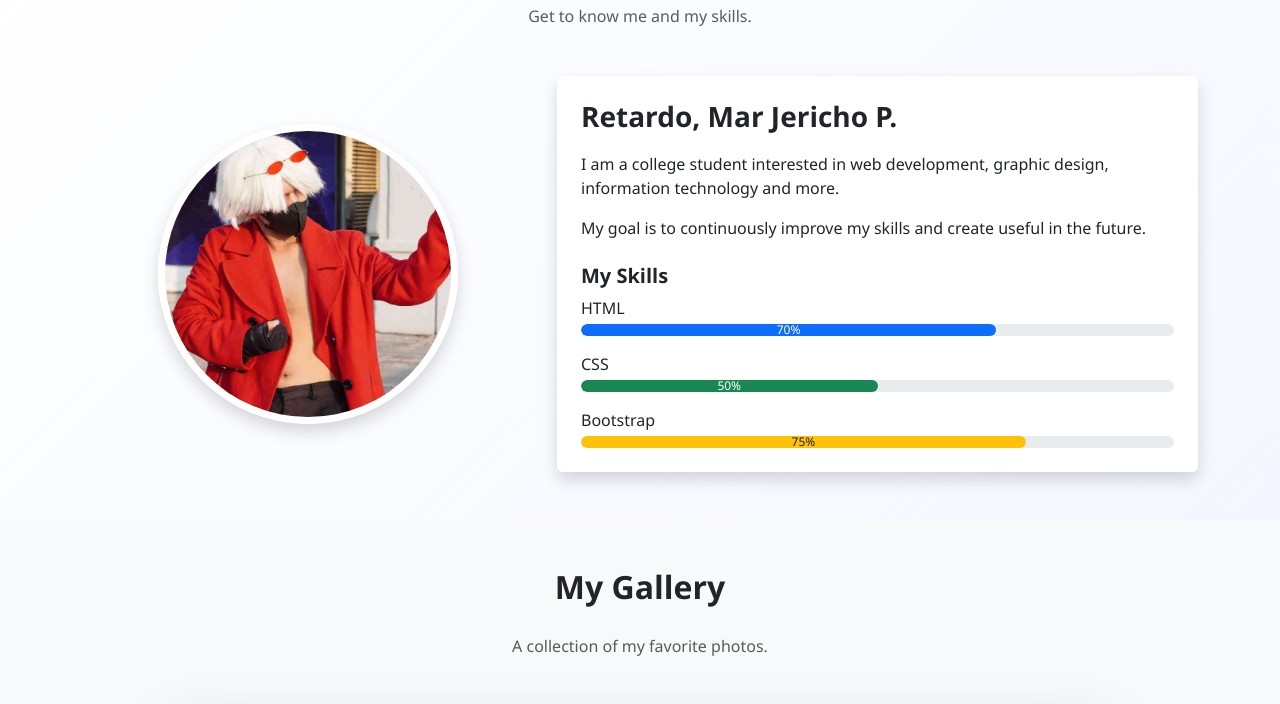
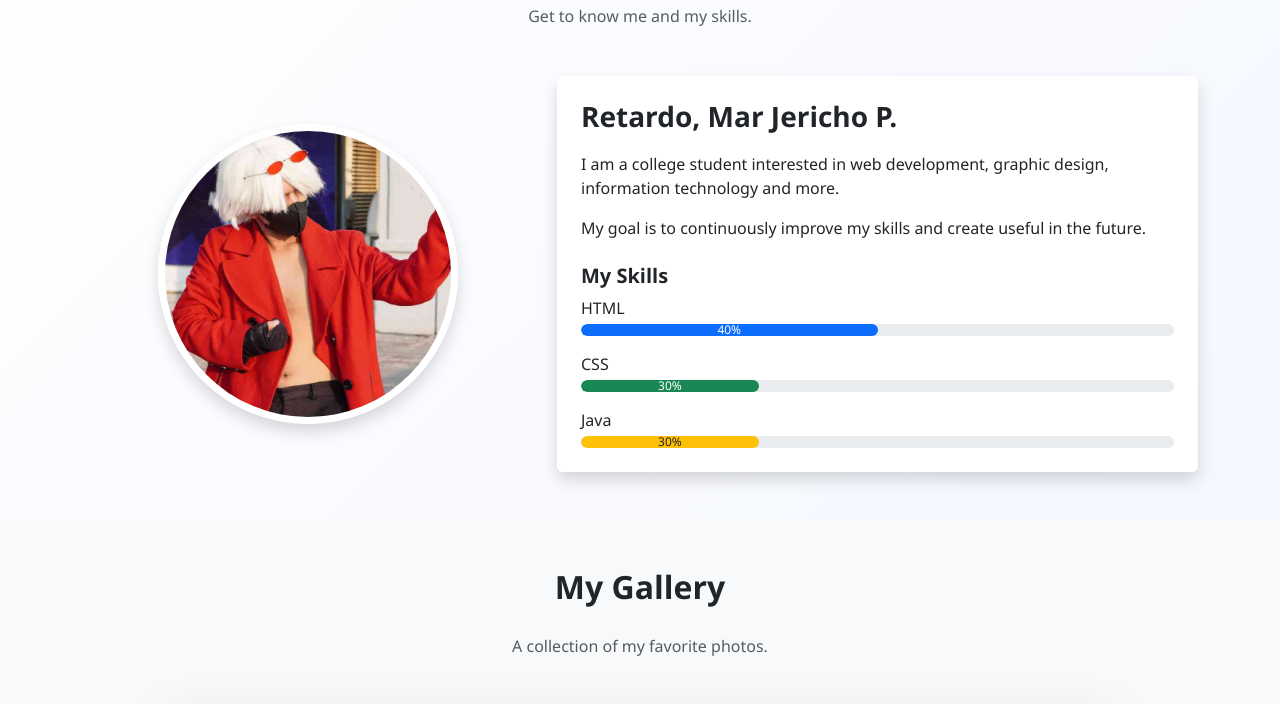
Before and after one commit to Mindcap13/MIDTERMEXAM, a plain HTML site: page index.html in a window 1280 px wide. Shown: the part 387-1091 px from the top of the page. Drawn offline with nearby package versions, Linux system fonts and the light colour scheme; a script that the page names is missing.

Commit message:
Fix HTML formatting and structure

```diff
--- a/index.html
+++ b/index.html
@@ -112,24 +112,24 @@
                         <p class="mb-1">HTML</p>
                         <div class="progress mb-3">
                             <div class="progress-bar bg-primary"
-                                 style="width: 70%">
-                                70%
+                                 style="width: 50%">
+                                40%
                             </div>
                         </div>
 
                         <p class="mb-1">CSS</p>
                         <div class="progress mb-3">
                             <div class="progress-bar bg-success"
-                                 style="width: 50%">
-                                50%
+                                 style="width: 30%">
+                                30%
                             </div>
                         </div>
 
-                        <p class="mb-1">Bootstrap</p>
+                        <p class="mb-1">Java</p>
                         <div class="progress">
                             <div class="progress-bar bg-warning text-dark"
-                                 style="width: 75%">
-                                75%
+                                 style="width: 30%">
+                                30%
                             </div>
                         </div>
 
```
